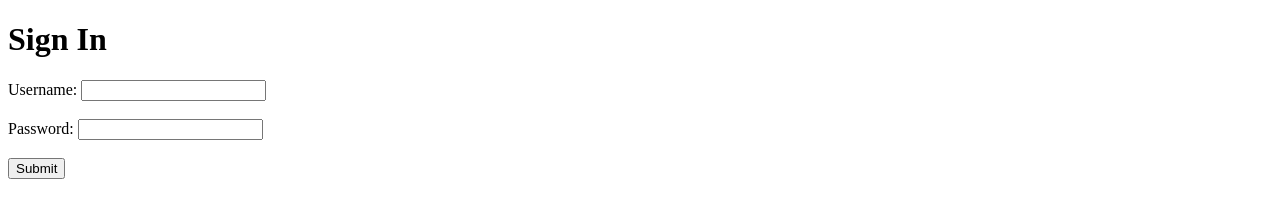
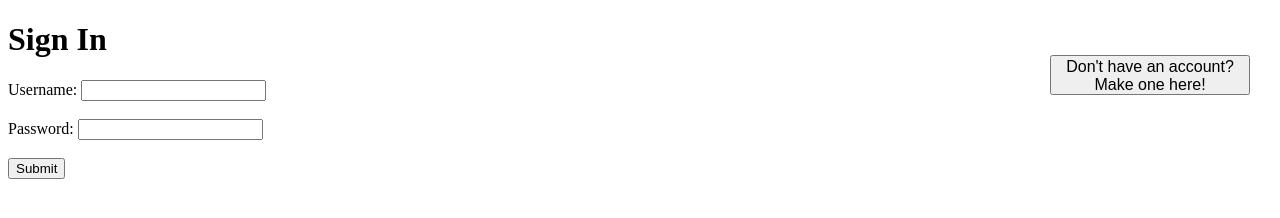
Before and after one commit to sammcd23/translatorinversity-project, a plain HTML site: page signin.html in a window 1280 px wide. Drawn offline with Linux system fonts and the light colour scheme.

Commit message:
Add files via upload
The home page will now automatically redirect to the login page if the user has not logged in yet. On the Login and Signup pages there are now buttons to switch between the two.

```diff
--- a/signin.html
+++ b/signin.html
@@ -5,7 +5,17 @@
     <meta name="viewport" content="width=device-width, initial-scale=1.0">
     <title>Sign In</title>
     <style>
-
+         .corner {
+            position: absolute;
+            display: flex;
+            top: 55px;
+            right: 30px;
+        }
+        .corner button {
+            width: 200px;
+            height: 40px;
+            font-size: 16px;
+        }
     </style>
 </head>
 <body>
@@ -37,6 +47,8 @@
 
             if (user) {
                 alert('Login successful!');
+                // Store the logged-in user in localStorage
+                localStorage.setItem('loggedInUser', username);
                 // Redirect to the main page or perform other actions
                 window.location.href = 'index.html';
             } else {
@@ -44,5 +56,10 @@
             }
         });
     </script>
+    <div class="corner">
+        <form id="Sign up" action="login.html" method="get">
+            <button type="submit">Don't have an account? Make one here!</button>
+        </form>
+    </div>
 </body>
 </html>
```
Also changed, not shown: index.html (+8 -1 lines), login.html (+16 -1 lines).
